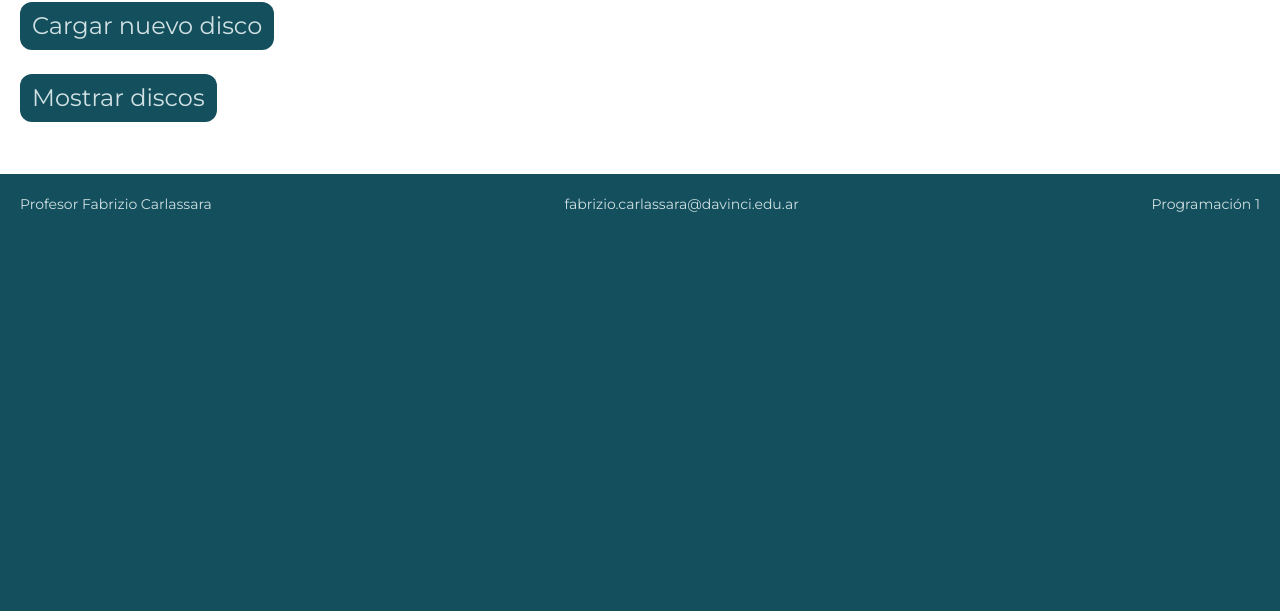
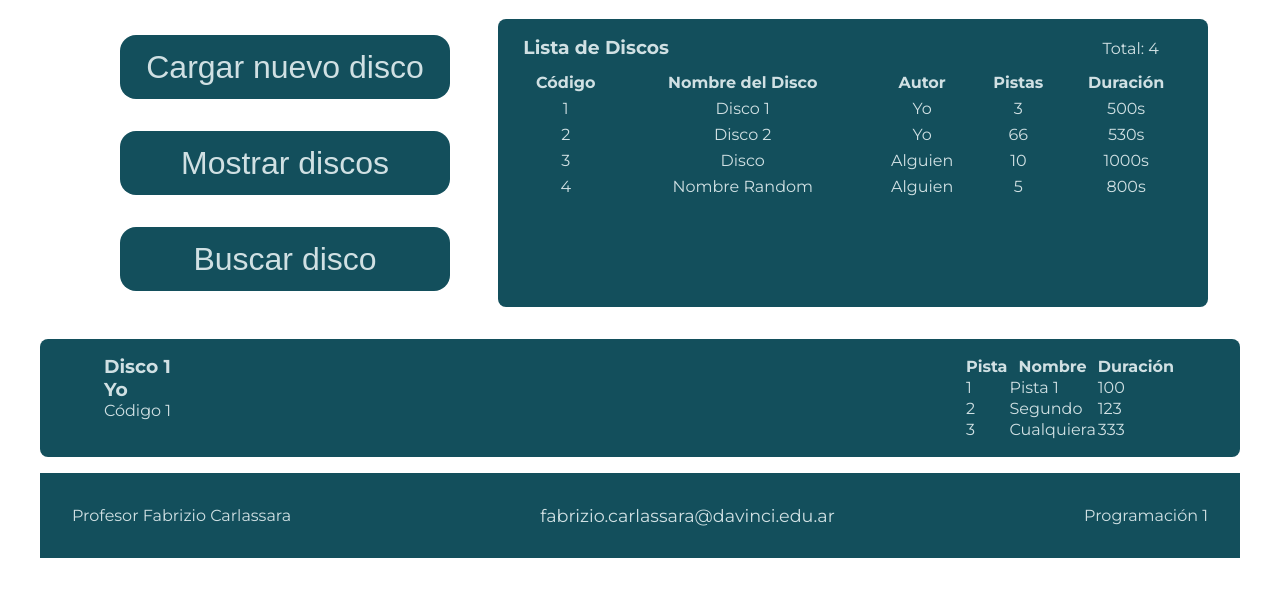
Before and after one commit to Naio200000/Develpment, a plain HTML site: page Da Vinci/Programacion/Parcial1/p1-parcial-1-alsinet-nicolas/index.html in a window 1280 px wide. Shown: the part 189-800 px from the top of the page. Drawn offline with Linux system fonts and the light colour scheme.

Commit message:
Cambios en el estilo

```diff
--- a/Da Vinci/Programacion/Parcial1/p1-parcial-1-alsinet-nicolas/index.html
+++ b/Da Vinci/Programacion/Parcial1/p1-parcial-1-alsinet-nicolas/index.html
@@ -5,7 +5,8 @@
         <title>Programación I | Parcial 1 | Alsinet, Nicolas</title>
         <meta name="viewport" content="width=device-width, initial-scale=1.0,user-scalable=no" />
         <link rel="shortcut icon" href="favicon.ico" />
-        <link rel="stylesheet" href="styles.css" />
+        <!-- <link rel="stylesheet" href="styles.css"> -->
+        <link rel="stylesheet" href="main.css" />
     </head>
     <body>
         <header>
@@ -13,9 +14,84 @@
         </header>
         <main>
             <h2>Mis discos</h2>
-            <button onclick="Cargar();">Cargar nuevo disco</button>
-            <button onclick="Mostrar();">Mostrar discos</button>
-            <div id="info">
+            <div class="botonera-lista">
+                <div class="botonera">
+                    <button onclick="Cargar();">Cargar nuevo disco</button>
+                    <button onclick="Mostrar();">Mostrar discos</button>
+                    <button onclick="Buscar();">Buscar disco</button>
+                </div>
+                <div class="disc-list" id="disc-list">
+                    <h3>Lista de Discos</h3>
+                    <p id="total-disc">Total: 4</p>
+                    <table id="disc-list_tabla" class="disc-list_tabla">
+                        <tr>
+                            <th>Código</th>
+                            <th>Nombre del Disco</th>
+                            <th>Autor</th>
+                            <th>Pistas</th>
+                            <th>Duración</th>
+                        </tr>
+                        <tr>
+                            <td>1</td>
+                            <td>Disco 1</td>
+                            <td>Yo</td>
+                            <td>3</td>
+                            <td>500s</td>
+                        </tr>
+                        <tr>
+                            <td>2</td>
+                            <td>Disco 2</td>
+                            <td>Yo</td>
+                            <td>66</td>
+                            <td>530s</td>
+                        </tr>
+                        <tr>
+                            <td>3</td>
+                            <td>Disco</td>
+                            <td>Alguien</td>
+                            <td>10</td>
+                            <td>1000s</td>
+                        </tr>
+                        <tr>
+                            <td>4</td>
+                            <td>Nombre Random</td>
+                            <td>Alguien</td>
+                            <td>5</td>
+                            <td>800s</td>
+                        </tr>
+                    </table>
+                </div>
+            </div>
+            <div class="info" id="info">
+                <div class="info_disco">
+                    <h3>Disco 1</h3>
+                    <h3>Yo</h3>
+                    <p>Código 1</p>
+                </div>
+                <div class="info_pistas">
+                    <table>
+                        <tr>
+                            <th>Pista</th>
+                            <th>Nombre</th>
+                            <th>Duración</th>
+                        </tr>
+                        <tr>
+                            <td>1</td>
+                            <td>Pista 1</td>
+                            <td>100</td>
+                        </tr>
+                        <tr>
+                            <td>2</td>
+                            <td>Segundo</td>
+                            <td>123</td>
+                        </tr>
+                        <tr>
+                            <td>3</td>
+                            <td>Cualquiera</td>
+                            <td>333</td>
+                        </tr>
+                    </table>
+                </div>
             </div>
         </main>
         <footer>
@@ -28,6 +104,6 @@
             </ul>
         </footer>
     </body>
+    <script src="funcionesCarga.js"></script>
     <script src="index.js"></script>
-    <script src="funcionesCarga.js"></script>
 </html>
--- a/Da Vinci/Programacion/Parcial1/p1-parcial-1-alsinet-nicolas/index.js
+++ b/Da Vinci/Programacion/Parcial1/p1-parcial-1-alsinet-nicolas/index.js
@@ -3,72 +3,78 @@
 /*
  * Alsinet, Nicolas
  */
-let disco1 = {
-    Nombre: 'DIsco1',
-    Autor: 'Yo',
-    Codigo: 1,
-    Pistas: [
-        {
-            Nombre: 'Pista1',
-            Duracion: '123',
-        },
-        {
-            Nombre: 'Pista2',
-            Duracion: '123',
-        },
-        {
-            Nombre: 'Pista3',
-            Duracion: '123',
-        }
-    ]
-};
-let disco2 = {
-    Nombre: 'DIsco2',
-    Autor: 'Yo',
-    Codigo: 2,
-    Pistas: [
-        {
-            Nombre: 'Pista1',
-            Duracion: '123',
-        },
-        {
-            Nombre: 'Pista2',
-            Duracion: '123',
-        },
-        {
-            Nombre: 'Pista3',
-            Duracion: '123',
-        }
-    ]
-};
-let disco3 = {
-    Nombre: 'DIsco3',
-    Autor: 'Yo',
-    Codigo: 3,
-    Pistas: [
-        {
-            Nombre: 'Pista1',
-            Duracion: '123',
-        },
-        {
-            Nombre: 'Pista2',
-            Duracion: '123',
-        },
-        {
-            Nombre: 'Pista3',
-            Duracion: '123',
-        }
-    ]
-};
+// let disco1 = {
+//     Nombre: 'DIsco1',
+//     Autor: 'Yo',
+//     Codigo: 1,
+//     Pistas: [
+//         {
+//             Nombre: 'Pista1',
+//             Duracion: '123',
+//         },
+//         {
+//             Nombre: 'Pista2',
+//             Duracion: '123',
+//         },
+//         {
+//             Nombre: 'Pista3',
+//             Duracion: '123',
+//         }
+//     ]
+// };
+// let disco2 = {
+//     Nombre: 'DIsco2',
+//     Autor: 'Yo',
+//     Codigo: 2,
+//     Pistas: [
+//         {
+//             Nombre: 'Pista1',
+//             Duracion: '123',
+//         },
+//         {
+//             Nombre: 'Pista2',
+//             Duracion: '123',
+//         },
+//         {
+//             Nombre: 'Pista3',
+//             Duracion: '123',
+//         }
+//     ]
+// };
+// let disco3 = {
+//     Nombre: 'DIsco3',
+//     Autor: 'Yo',
+//     Codigo: 3,
+//     Pistas: [
+//         {
+//             Nombre: 'Pista1',
+//             Duracion: '123',
+//         },
+//         {
+//             Nombre: 'Pista2',
+//             Duracion: '123',
+//         },
+//         {
+//             Nombre: 'Pista3',
+//             Duracion: '123',
+//         }
+//     ]
+// };
 // Ejemplo de la estructura de un disco:
 
-let codigos = [1,2,3];
+let codigos = [];
 let pistas = [];
-let discos = [disco1, disco2, disco3];
+let discos = [];
 
 // Función Cargar:
+/**
+ * Hace todo el llamado a los prompts para perdir los datos y genera el disco
+ * el cual se pushea en el array de discos
+ * @returns Array de discos
+ * Faltaría validar si apretó por error
+ */
 const Cargar = () => {
-    let nombre = validaTexto('Ingrese el Nombre del Disco');
+    let nombre = validaTexto('Ingrese el Nombre del Disco', true);
     let autor = validaTexto('Ingrese el Nombre del Autor');
     let codigo = pedirCodigo();
     let pistas = armarPistas();
@@ -80,8 +86,7 @@ const Cargar = () => {
 // Función Mostrar:
 const Mostrar = () => {
     // Variable para ir armando la cadena:
-    let html = ``;
-    generarDiscos();
+    let html = generarDiscos();
     // Cositas:
 
     // Si modificaste el nombre de la variable para ir armando la cadena, también hacelo acá:
@@ -91,25 +96,28 @@ const Mostrar = () => {
 // Todas las funciones que necesites:
 
 function generarDiscos() {
-    let html;
+    let html = ``;
+    let divDisco = ``;
+    let divPistas = ``;
+    let discopista = ``;
     for (let i = 0; i < discos.length; i++) {
+        divDisco = `<h3>${discos[i].Nombre}</h3>
+                <p><b>Autor: </b>${discos[i].Autor}</p>
+                <p><b>Código: </b>${discos[i].Codigo}</p>`;
+        for (let j = 0; j < discos[i].Pistas.length; j++) {
+            if (discos[i].Pistas[j].Duracion < 181 ) {
 
-        html = html + `<div class="info">
-                            <div>
-                                <h3>${discos[i].Nombre}</h3>
-                                <p><b>Autor:</b>${discos[i].Autor}</p>
-                                <p><b>Código:</b>${discos[i].Codigo}</p>
-                            </div>
-                            <div>
-                                <p><b>Pista:</b>${discos[i].Pistas[0].Nombre}</p>
-                                <p><b>DUración</b>${discos[i].Pistas[0].Duracion}</p>
-                                <p><b>Pista:</b>${discos[i].Pistas[1].Nombre}</p>
-                                <p><b>DUración</b>${discos[i].Pistas[1].Duracion}</p>
-                                <p><b>Pista:</b>${discos[i].Pistas[2].Nombre}</p>
-                                <p><b>DUración</b>${discos[i].Pistas[2].Duracion}</p>
-                            </div>
-                        </div>`
 
+            divDisco += `<p><b>Pista: </b>${discos[i].Pistas[j].Nombre}</p>
+                    <p><b>Duración: </b>${discos[i].Pistas[j].Duracion}</p>`
+            } else {
+            divDisco += `<p><b>Pista: </b>${discos[i].Pistas[j].Nombre}</p>
+                    <p class="rojo"><b>Duración: </b>${discos[i].Pistas[j].Duracion}</p>`
+
+            }
+        }
+        discopista += '<div>' + divDisco + '</div><div>'+ divPistas + '</div>';
     }
+    html = '<div class="info">' + discopista + '</div>';
     return html
 }
--- /dev/null
+++ b/Da Vinci/Programacion/Parcial1/p1-parcial-1-alsinet-nicolas/main.css
@@ -0,0 +1,159 @@
+/*
+Imports and links
+*/
+@import url('https://fonts.googleapis.com/css?family=Montserrat:100,100i,200,200i,300,300i,400,400i,500,500i,600,600i,700,700i,800,800i,900,900i&display=swap');
+
+/*
+Estilos generales
+*/
+
+*{
+    margin: 0;
+    padding: 0;
+    box-sizing: border-box;
+}
+
+body {
+    background-color: #fff;
+    font-family: 'Montserrat', sans-serif;
+    color: #D0E0E3;
+}
+header,
+footer {
+    width: 1200px;
+    margin: 0 auto;
+    background-color: #134F5C;
+}
+main {
+    width: 1200px;
+    margin: 0 auto;
+    max-height: calc(100vh - 174px);
+}
+/*
+Encabezado
+*/
+
+h1 {
+    padding: .5em;
+    text-align: center;
+    text-transform: uppercase;
+    font-weight: 700;
+    font-size: 2.5rem;
+}
+
+/*
+Main
+*/
+main {
+    background-color: #fff;
+}
+h2 {
+    margin: 1rem;
+    padding: 1rem;
+    font-size: 2em;
+    color: #134F5C;
+}
+.botonera-lista {
+    margin: 1rem;
+    padding: 1rem;
+    display: flex;
+    justify-content: space-between;
+    max-height: 100%;
+
+}
+/*
+Botones
+*/
+.botonera {
+    padding: 0 3rem;
+    display: flex;
+    flex-direction: column;
+    flex: 1 1 30%;
+}
+
+.botonera button {
+    margin: .5em 0;
+    padding: .25em .5em;
+    max-width: 350px;
+    border: none;
+    border-radius: .5em;
+    background: #134F5C;
+    cursor: pointer;
+    font-size: 2em;
+    line-height: 1.5;
+    text-align: center;
+    color: #D0E0E3;
+
+}
+/*
+Lista
+*/
+.disc-list {
+    padding: .5rem 1rem;
+    border-radius: .5em;
+    background: #134F5C;
+    overflow-y: auto;
+    max-height: 40vh;
+    flex: 1 1 55%;
+}
+.disc-list h3,
+.disc-list p  {
+    margin: .5em;
+    display: inline-block;
+    width: calc(50% - 2rem);
+}
+.disc-list p {
+    text-align: right;
+}
+.disc-list_tabla {
+    width: 100%;
+    text-align: center;
+}
+.disc-list_tabla th,
+.disc-list_tabla td {
+    line-height: 1.5;
+}
+.disc-list_tabla  td {
+    cursor: pointer;
+}
+/*
+Disco Seleccionado
+*/
+.info {
+    margin: 1rem 0;
+    padding: 1rem;
+    border-radius: .5em;
+    background: #134F5C;
+    overflow-y: auto;
+    display: flex;
+    justify-content: space-between;
+}
+.info_disco,
+.info_pistas {
+    padding: 0 3rem;
+}
+
+/*
+Footer
+*/
+footer ul {
+    display: flex;
+    justify-content: space-between;
+    align-items: center;
+    padding: 2em;
+    list-style: none;
+}
+
+footer a {
+    font-size: 1.1rem;
+    text-decoration: none;
+    color: #D0E0E3;
+}
+
+/*
+Hovers
+*/
+footer a:hover {
+    color: white;
+    text-shadow: 2px 2px 1px white;
+}
--- a/Da Vinci/Programacion/Parcial1/p1-parcial-1-alsinet-nicolas/styles.css
+++ b/Da Vinci/Programacion/Parcial1/p1-parcial-1-alsinet-nicolas/styles.css
@@ -64,13 +64,17 @@ h2 {
 main {
     display: flex;
     flex-direction: column;
-    justify-content: flex-start;
-    align-items: flex-start;
+    padding: 4em 2em;
+    background-color: #FFF;
+}
+main > .botonera {
+    display: flex;
+    flex-direction: column;
     padding: 4em 2em;
     background-color: #FFF;
 }
 
-main button {
+.botonera button {
     margin: .5em 0;
     border: none;
     border-radius: .5em;
@@ -90,8 +94,12 @@ main button {
     color: black;
     justify-content: space-evenly;
 }
-.info div {
+.info > div {
     flex: 1 1 50%;
+    font-size: 2em;
+}
+.rojo {
+    color: red;
 }
 /** Footer */
 footer {
```
Also changed, not shown: Da Vinci/Programacion/Parcial1/p1-parcial-1-alsinet-nicolas/funcionesCarga.js (+7 -8 lines).
